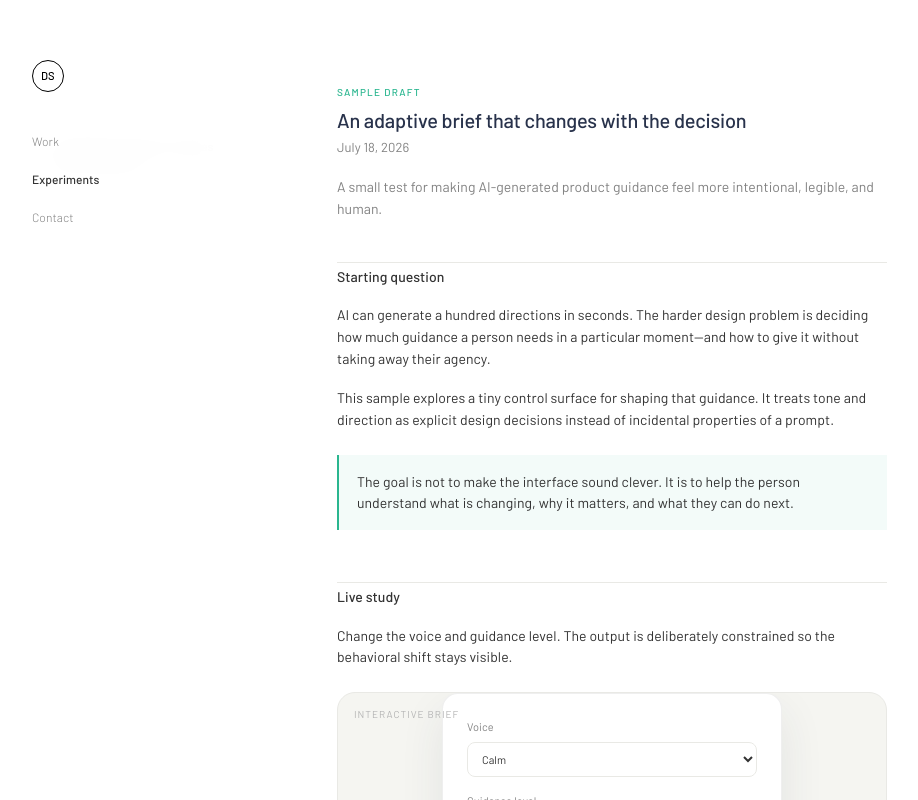
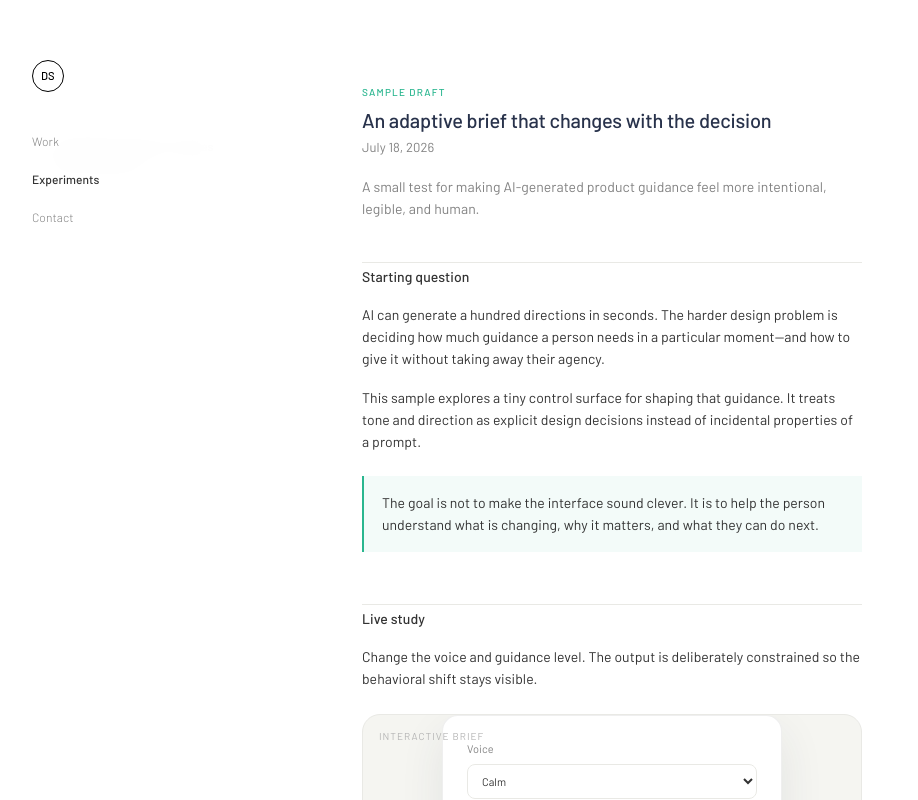
Before and after one commit to digilova/digilova, a Next.js app: page /experiments/adaptive-ai-brief in a window 1280 px wide. Shown: the top 800 px of the page, without its empty margins (28-946 px from the left). Built offline with nearby package versions, Linux system fonts and the light colour scheme.

Commit message:
Match case study content width

```diff
--- a/app/globals.css
+++ b/app/globals.css
@@ -387,7 +387,7 @@ select {
 }
 
 .article {
-  width: min(550px, 100%);
+  width: min(var(--content), 100%);
   margin: 0 auto;
 }
 
```
